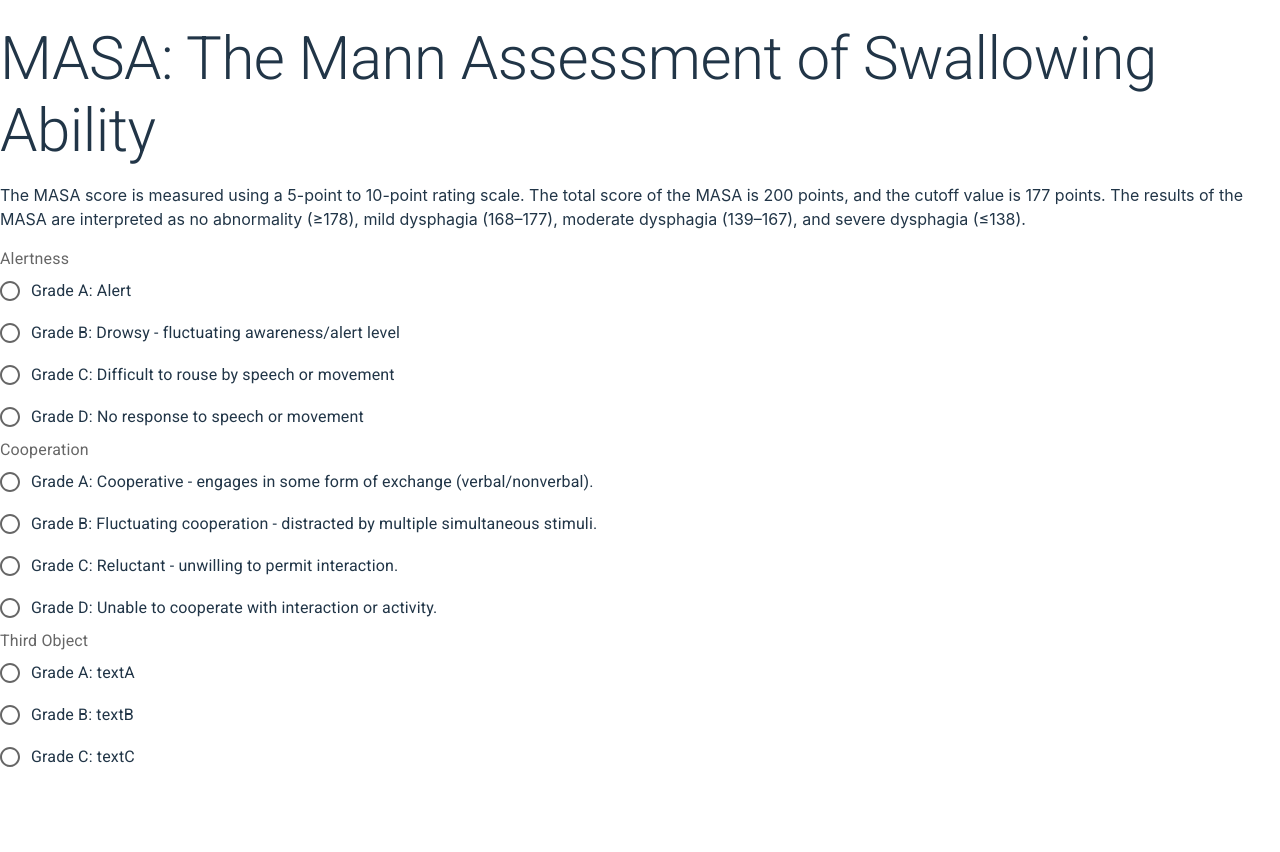
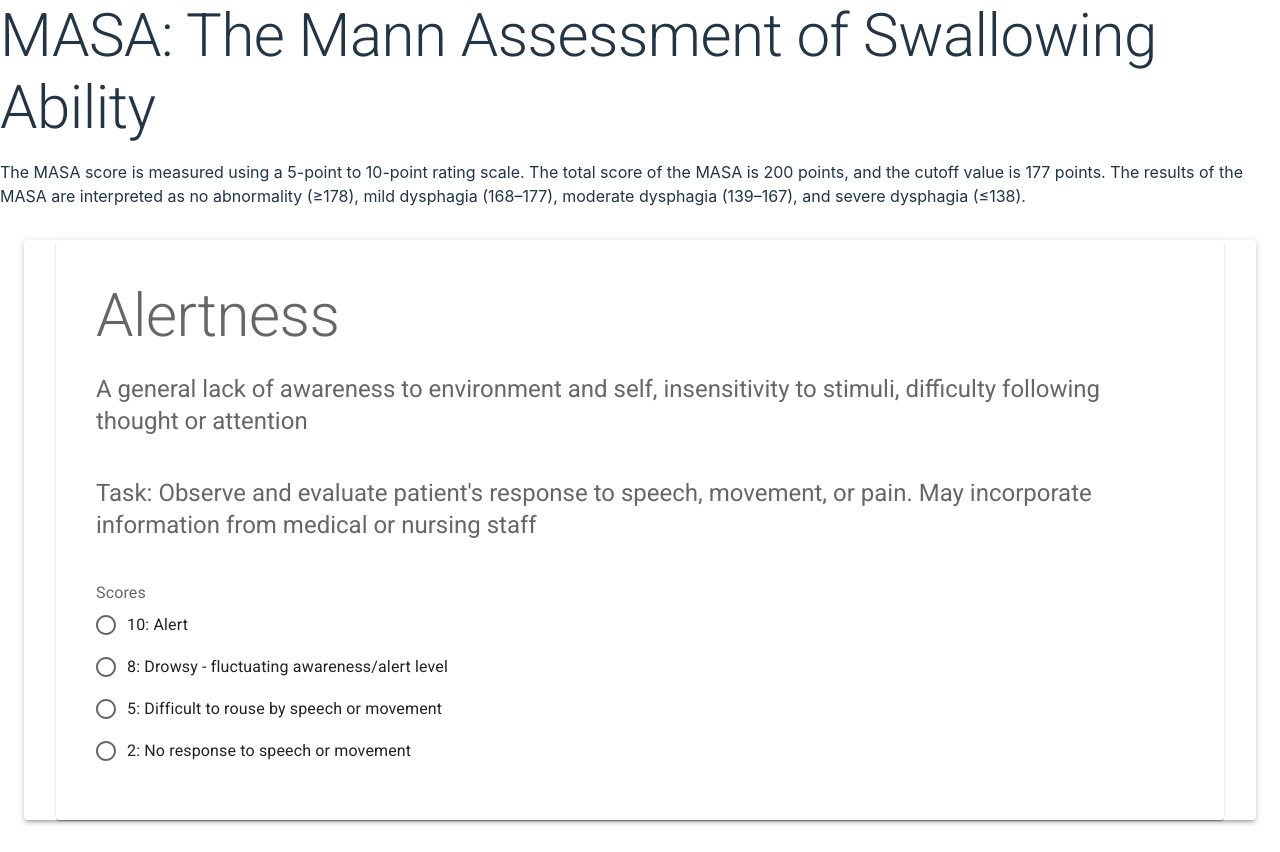
Before and after one commit to aaronpope007/Speech-Therapy, a React (Vite) app in the folder MASA Swallowing Assessment/: page / in a window 1280 px wide. Before the commit the page ends 800 px from the top, so only its background shows below. Built offline with nearby package versions, Linux system fonts and the light colour scheme.

Commit message:
updating structure

```diff
--- a/MASA Swallowing Assessment/src/App.tsx
+++ b/MASA Swallowing Assessment/src/App.tsx
@@ -10,7 +10,6 @@ function App() {
   return (
     <>
       <MasaMain />
-      <Assessment />
     </>
   );
 }
--- a/MASA Swallowing Assessment/src/assets/AssessmentAreas.tsx
+++ b/MASA Swallowing Assessment/src/assets/AssessmentAreas.tsx
@@ -1,4 +1,3 @@
-// Define an array of objects
 const assessmentAreas = [
   {
     title: "Alertness",
@@ -6,42 +5,32 @@ const assessmentAreas = [
       "A general lack of awareness to environment and self, insensitivity to stimuli, difficulty following thought or attention",
     task: `Observe and evaluate patient's response to speech, movement, or pain. May incorporate information from medical or nursing staff`,
     grades: {
-      A: { value: 10, text: "Alert" },
-      B: { value: 8, text: "Drowsy - fluctuating awareness/alert level" },
-      C: { value: 5, text: "Difficult to rouse by speech or movement" },
-      D: { value: 2, text: "No response to speech or movement" },
+      10: { value: 10, text: "Alert" },
+      8: { value: 8, text: "Drowsy - fluctuating awareness/alert level" },
+      5: { value: 5, text: "Difficult to rouse by speech or movement" },
+      2: { value: 2, text: "No response to speech or movement" },
     },
   },
-  {
-    title: "Cooperation",
-    description: `Patient is able to direct his or her attention and interact in activity.`,
-    task: `Gain patient's attention and attempt to initiate communication or activity`,
-    grades: {
-      A: {
-        value: 10,
-        text: `Cooperative - engages in some form of exchange (verbal/nonverbal).`,
-      },
-      B: {
-        value: 8,
-        text: `Fluctuating cooperation - distracted by multiple simultaneous stimuli.`,
-      },
-      C: { value: 5, text: `Reluctant - unwilling to permit interaction.` },
-      D: {
-        value: 2,
-        text: `Unable to cooperate with interaction or activity.`,
-      },
-    },
-  },
-  {
-    title: "Third Object",
-    description: "Description of the third object",
-    task: "asdf",
-    grades: {
-      A: { value: 10, text: "textA" },
-      B: { value: 8, text: "textB" },
-      C: { value: 6, text: "textC" },
-    },
-  },
+  //   {
+  //     title: "Cooperation",
+  //     description: `Patient is able to direct his or her attention and interact in activity.`,
+  //     task: `Gain patient's attention and attempt to initiate communication or activity`,
+  //     grades: {
+  //       10: {
+  //         value: 10,
+  //         text: `Cooperative - engages in some form of exchange (verbal/nonverbal).`,
+  //       },
+  //       8: {
+  //         value: 8,
+  //         text: `Fluctuating cooperation - distracted by multiple simultaneous stimuli.`,
+  //       },
+  //       5: { value: 5, text: `Reluctant - unwilling to permit interaction.` },
+  //       2: {
+  //         value: 2,
+  //         text: `Unable to cooperate with interaction or activity.`,
+  //       },
+  //     },
+  //   },
 ];
 
 export default assessmentAreas;
--- a/MASA Swallowing Assessment/src/assets/Components/Assessment.tsx
+++ b/MASA Swallowing Assessment/src/assets/Components/Assessment.tsx
@@ -4,29 +4,51 @@ import RadioGroup from "@mui/material/RadioGroup";
 import FormControlLabel from "@mui/material/FormControlLabel";
 import FormControl from "@mui/material/FormControl";
 import FormLabel from "@mui/material/FormLabel";
+import Card from "@mui/material/Card";
+import CardContent from "@mui/material/CardContent";
+import Typography from "@mui/material/Typography";
 import assessmentAreas from "../AssessmentAreas"; // Assuming AssessmentAreas.tsx is in the same directory
+import { Paper } from "@mui/material";
 
 const Assessment: React.FC = () => {
   return (
     <div>
       {assessmentAreas.map((area, index) => (
-        <div key={index}>
-          <FormControl component="fieldset">
-            <FormLabel component="legend">{area.title}</FormLabel>
-            <RadioGroup aria-label={area.title} name={area.title}>
-              {Object.keys(area.grades).map((gradeKey) => (
+        <Paper elevation={3} sx={{ margin: 3 }}>
+          <Card key={index} sx={{ minWidth: 275, margin: 4, padding: 3 }}>
+            <CardContent>
+              <Typography variant="h2" color="text.secondary" gutterBottom>
+                {area.title}
+              </Typography>
+
+              <Typography variant="h5" sx={{ mb: 5 }} color="text.secondary">
+                {area.description}
+              </Typography>
+              <Typography variant="h5" sx={{ mb: 5 }} color="text.secondary">
+                Task: {area.task}
+              </Typography>
+
+              <FormLabel component="legend">Scores</FormLabel>
+              <FormControl required component="fieldset">
+                <RadioGroup aria-label="grades" name="grades">
+                  {Object.keys(area.grades)
+                    .reverse()
+                    .map((gradeKey) => (
                       <FormControlLabel
                         key={gradeKey}
                         value={gradeKey}
                         control={<Radio />}
-                  label={`Grade ${gradeKey}: ${
-                    area.grades[gradeKey as keyof typeof area.grades]?.text
+                        label={`${gradeKey}: ${
+                          area.grades[gradeKey as keyof typeof area.grades]
+                            ?.text
                         }`}
                       />
                     ))}
                 </RadioGroup>
               </FormControl>
-        </div>
+            </CardContent>
+          </Card>
+        </Paper>
       ))}
     </div>
   );
--- a/MASA Swallowing Assessment/src/assets/Components/MasaMain.tsx
+++ b/MASA Swallowing Assessment/src/assets/Components/MasaMain.tsx
@@ -1,5 +1,6 @@
 import React from "react";
 import Typography from "@mui/material/Typography";
+import Assessment from "./Assessment";
 
 const MasaMain: React.FC = () => {
   return (
@@ -14,6 +15,7 @@ const MasaMain: React.FC = () => {
         (≥178), mild dysphagia (168–177), moderate dysphagia (139–167), and
         severe dysphagia (≤138).
       </p>
+      <Assessment />
     </>
   );
 };
```
Lines whose indentation alone changed are shown as unchanged.
